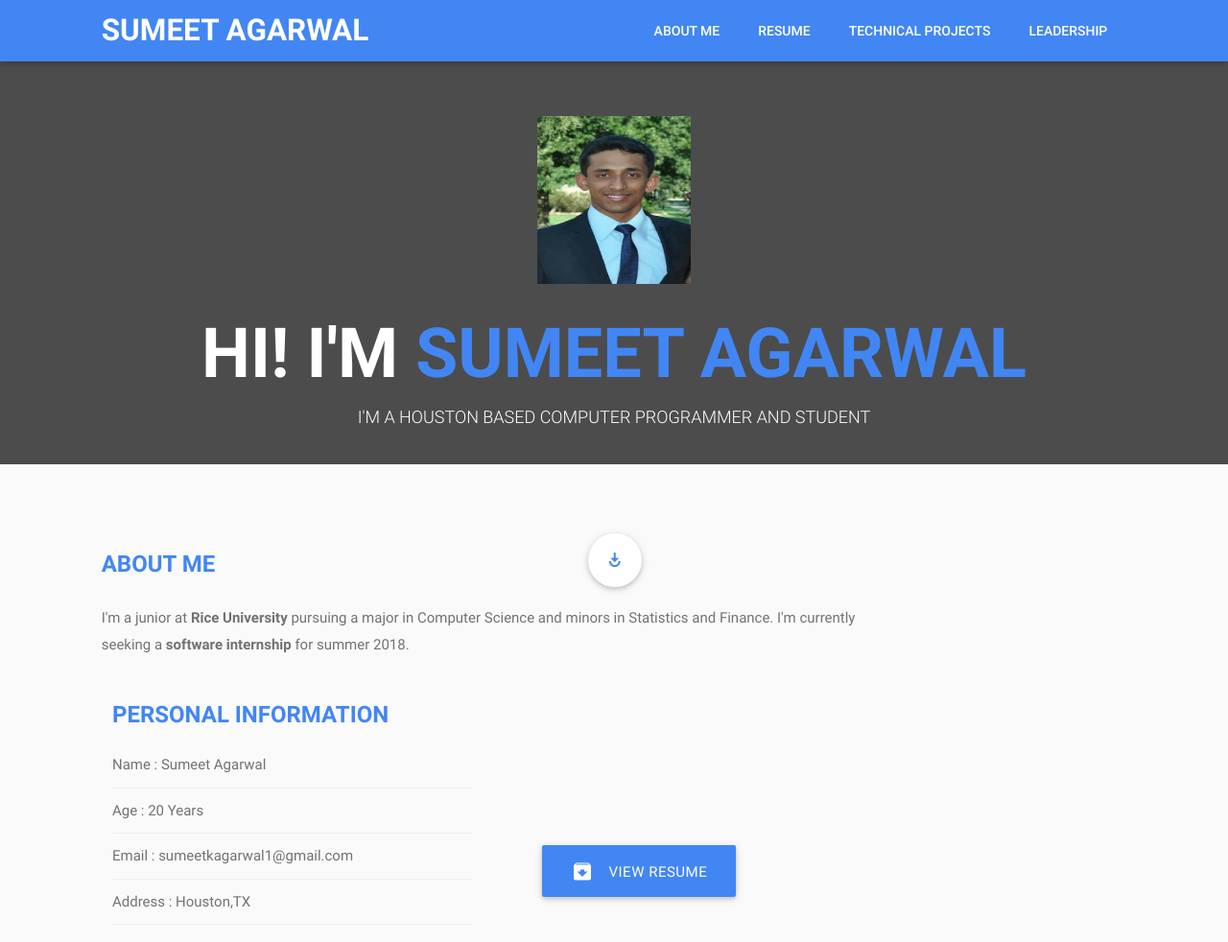
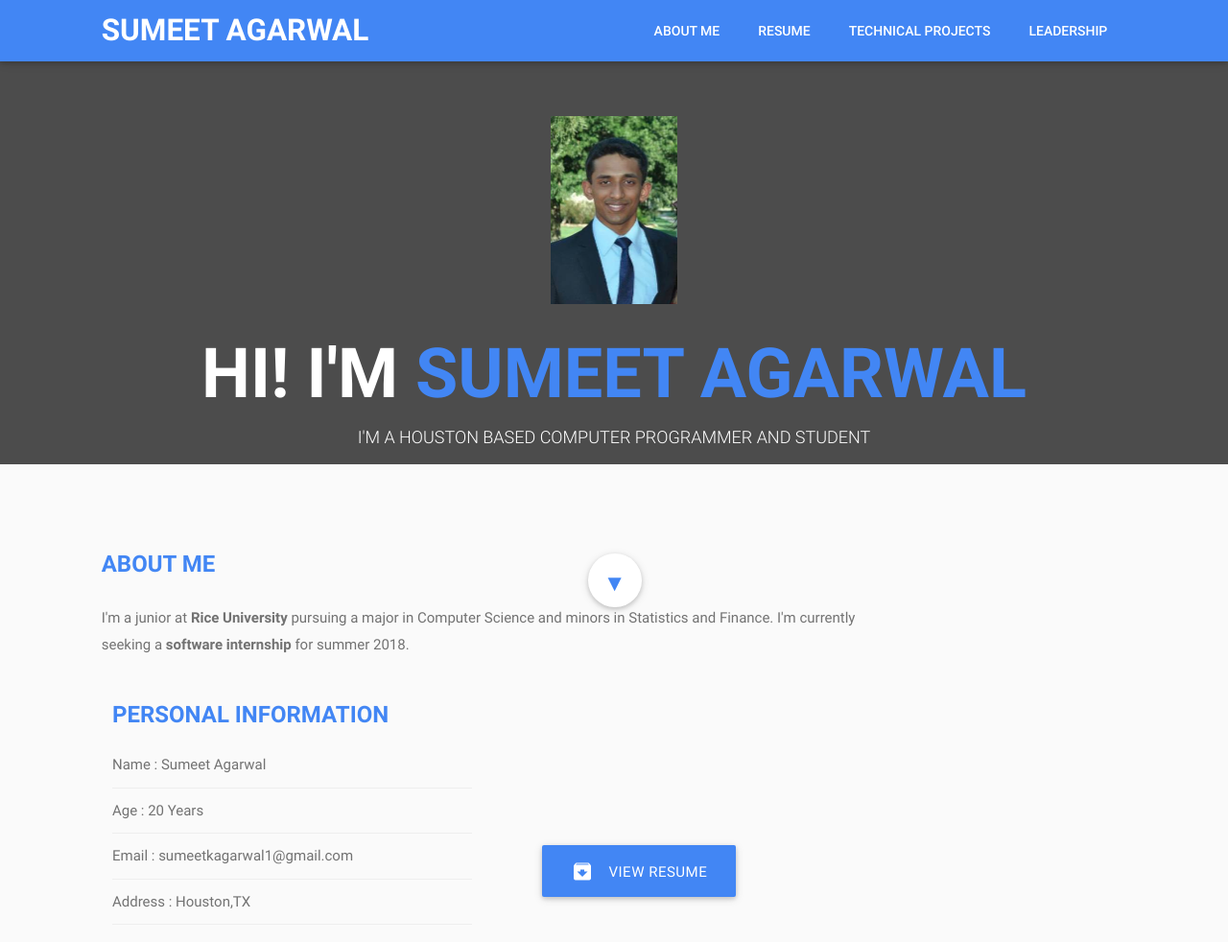
Before and after one commit to agarwal100/agarwal100.github.io, a plain HTML site: page index.html in a window 1280 px wide. Shown: the top 982 px of the page at 96% size. Drawn offline with nearby package versions, Linux system fonts and the light colour scheme.

Commit message:
updated size again
added triangle arrow thing

```diff
--- a/index.html
+++ b/index.html
@@ -76,14 +76,14 @@
                 <div class="row">
                   <div class="col s12">
                     <div class="home-inner">
-                      <img src="img/logos/profilepic.png" style="width:160px;height:175px;">
+                      <img src="img/logos/profilepic.png" style="width:132px;height:196px;">
 
                       <h1 class="home-title">HI! I'm <span>Sumeet Agarwal</span></h1>
                       <p>I'm a Houston based Computer Programmer and student</p>
                       <!-- <a class="hire-me-btn btn waves-effect waves-light btn-large" href="#footer">Hire Me <i class="mdi-content-send left"></i>
                       </a> -->
                       <!-- Call to About Button -->
-                      <button class="btn btn-floating waves-effect waves-light btn-large white call-to-about"><i class="material-icons">play_for_work</i></button>
+                      <button class="btn btn-floating waves-effect waves-light btn-large white call-to-about"><i class="material-icons">▼</i></button>
                     </div>
                   </div>
                 </div>
```
